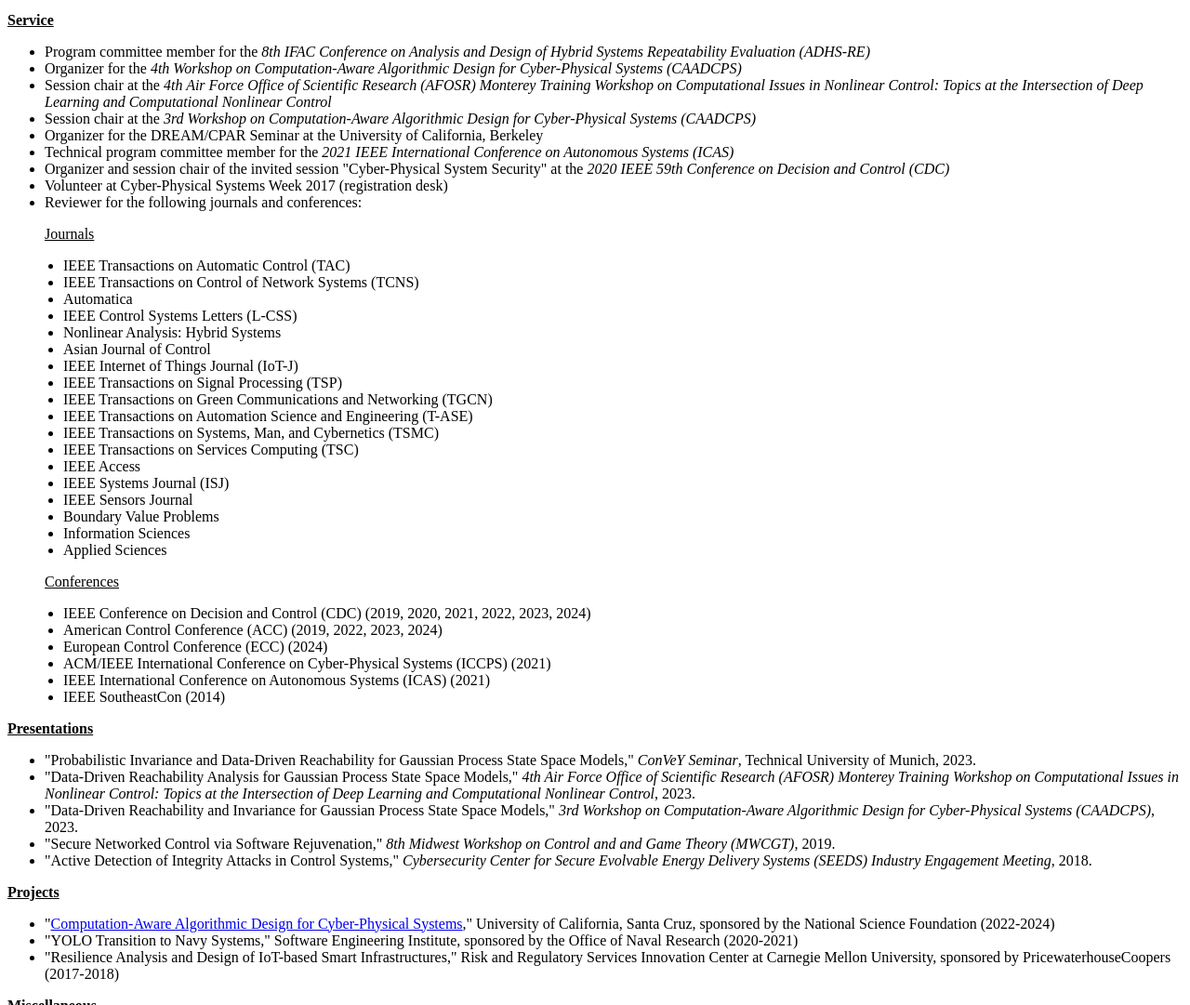
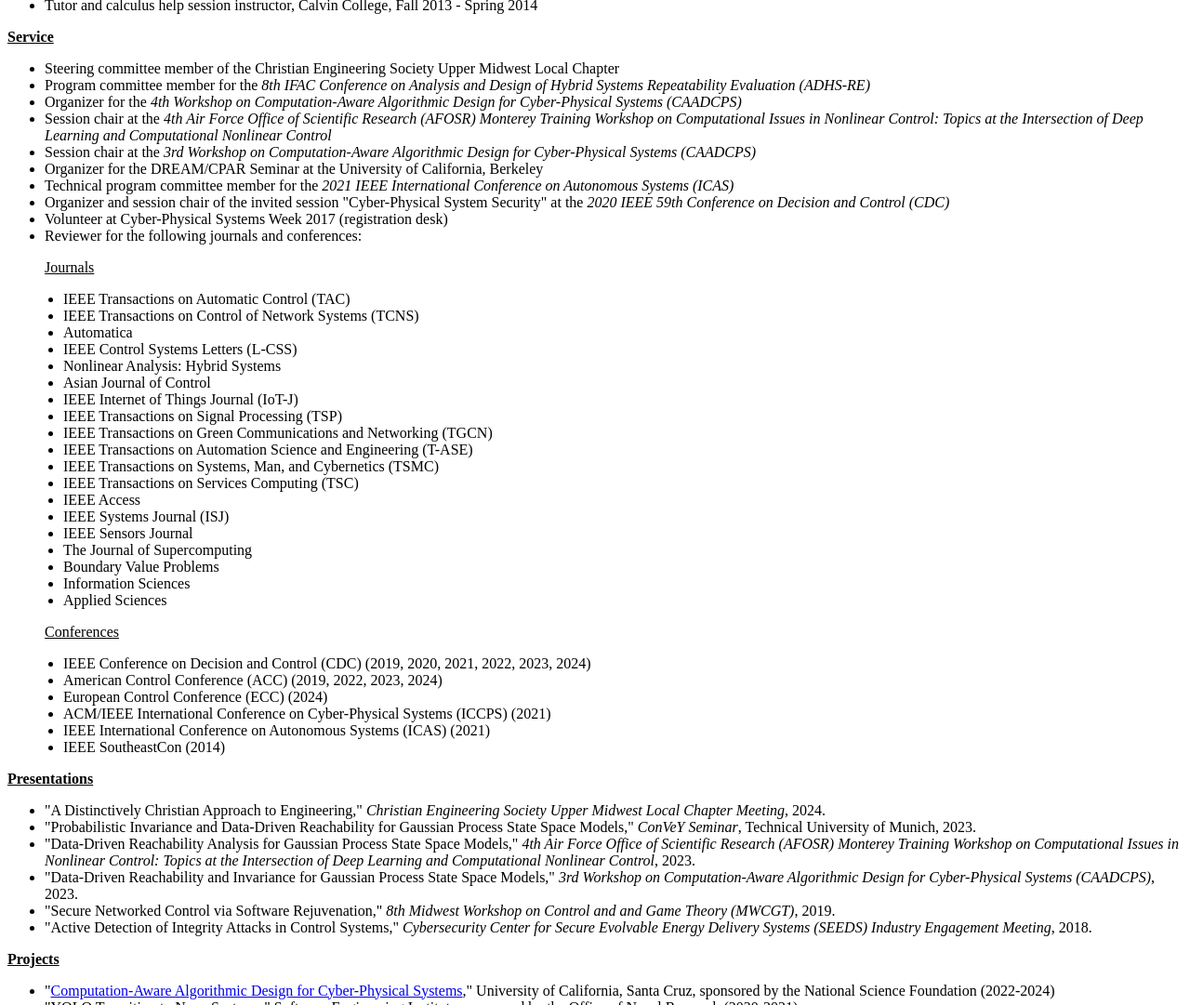
Before and after one commit to pgriff6/pgriff6.github.io, a plain HTML site: page index.html in a window 1280 px wide. Shown: the part 1659-2740 px from the top of the page at 93% size. Drawn offline with Linux system fonts and the light colour scheme.

Commit message:
Updated html and CV

```diff
--- a/index.html
+++ b/index.html
@@ -48,6 +48,7 @@
 </ul>
 <p><b><u>Publications</u></b></p>
 <ol>
+	<li>P. Griffioen, "<a href="https://bibleanswersproject.org/why-are-there-73-books-in-the-bible-used-by-roman-catholics/">Why Are There 73 Books in the Bible Used by Roman Catholics?</a>" in <i>The Bible Answers Project</i>, 2024.</li>
 	<li>Y. Sonmez, P. Wintz, P. Griffioen, M. Xu, S. Oh, H. Litz, R. Sanfelice, and M. Arcak, "SHARC: Simulator for Hardware Architecture and Real-Time Control," in <i>28th ACM International Conference on Hybrid Systems: Computation and Control (HSCC)</i>. ACM, 2025. (under review)</li>
 	<li>P. Griffioen, B. Zhong, M. Arcak, M. Zamani, and M. Caccamo, "<a href="https://arxiv.org/abs/2407.11256">Data-Driven Controlled Invariant Sets for Gaussian Process State Space Models</a>," in <i>Automatica</i>, 2024. (under review)</li>
 	<li>P. Griffioen, B. H. Krogh, and B. Sinopoli, "<a href="https://ieeexplore.ieee.org/document/10530390">Ensuring Resilience Against Stealthy Attacks on Cyber-Physical Systems</a>," in <i>IEEE Transactions on Automatic Control</i>, December 2024, vol. 69, no. 12, pp. 8234–8246.</li>
@@ -82,6 +83,7 @@
 </ul>
 <p><b><u>Service</u></b></p>
 <ul>
+	<li>Steering committee member of the Christian Engineering Society Upper Midwest Local Chapter</li>
 	<li>Program committee member for the <i>8th IFAC Conference on Analysis and Design of Hybrid Systems Repeatability Evaluation (ADHS-RE)</i></li>
 	<li>Organizer for the <i>4th Workshop on Computation-Aware Algorithmic Design for Cyber-Physical Systems (CAADCPS)</i></li>
 	<li>Session chair at the <i>4th Air Force Office of Scientific Research (AFOSR) Monterey Training Workshop on Computational Issues in Nonlinear Control: Topics at the Intersection of Deep Learning and Computational Nonlinear Control</i></li>
@@ -109,6 +111,7 @@
 	<li>IEEE Access</li>
 	<li>IEEE Systems Journal (ISJ)</li>
 	<li>IEEE Sensors Journal</li>
+	<li>The Journal of Supercomputing</li>
 	<li>Boundary Value Problems</li>
 	<li>Information Sciences</li>
 	<li>Applied Sciences</li>
@@ -124,6 +127,7 @@
 </ul>
 <p><b><u>Presentations</u></b></p>
 <ul>
+	<li>"A Distinctively Christian Approach to Engineering," <i>Christian Engineering Society Upper Midwest Local Chapter Meeting</i>, 2024.</li>
 	<li>"Probabilistic Invariance and Data-Driven Reachability for Gaussian Process State Space Models," <i>ConVeY Seminar</i>, Technical University of Munich, 2023.</li>
 	<li>"Data-Driven Reachability Analysis for Gaussian Process State Space Models," <i>4th Air Force Office of Scientific Research (AFOSR) Monterey Training Workshop on Computational Issues in Nonlinear Control: Topics at the Intersection of Deep Learning and Computational Nonlinear Control</i>, 2023.</li>
 	<li>"Data-Driven Reachability and Invariance for Gaussian Process State Space Models," <i>3rd Workshop on Computation-Aware Algorithmic Design for Cyber-Physical Systems (CAADCPS)</i>, 2023.</li>
```
Also changed, not shown: 1 other file.
